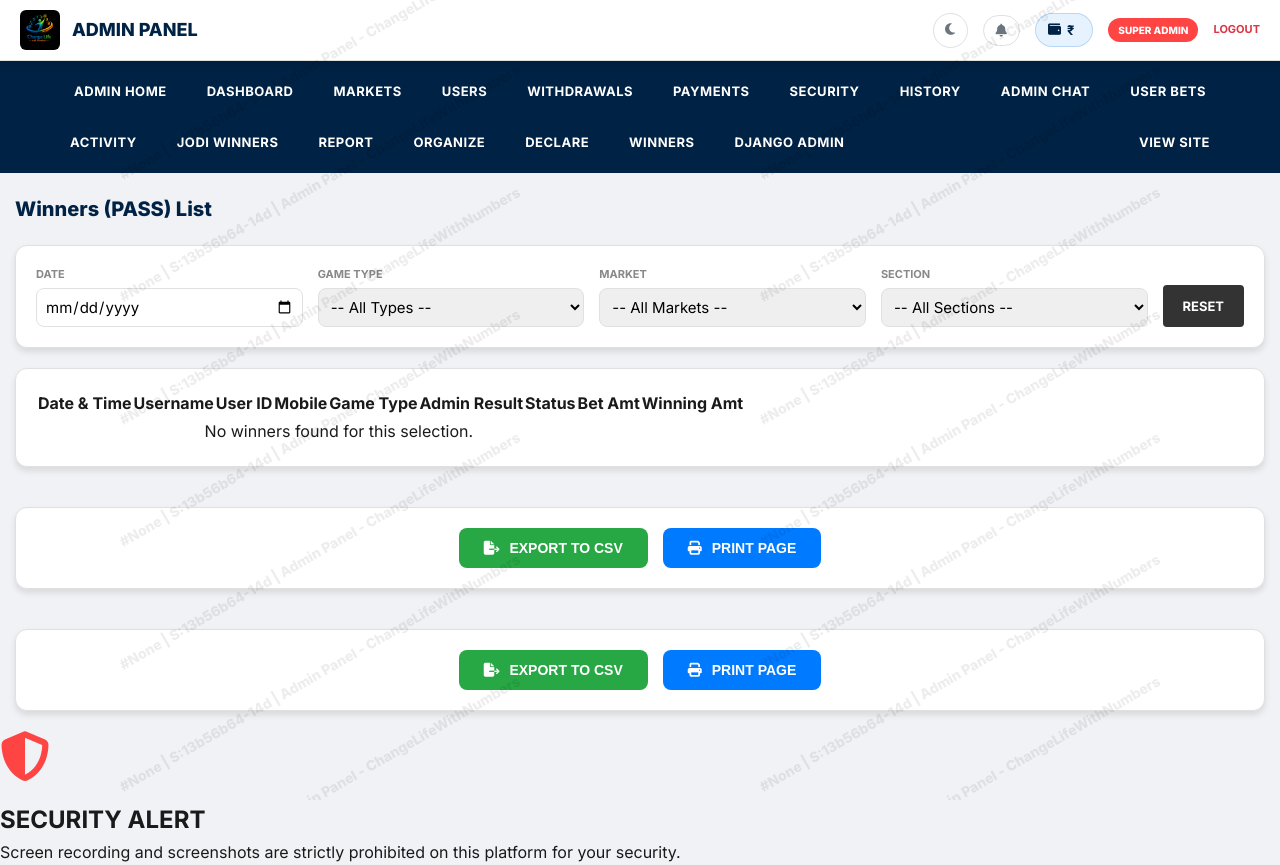
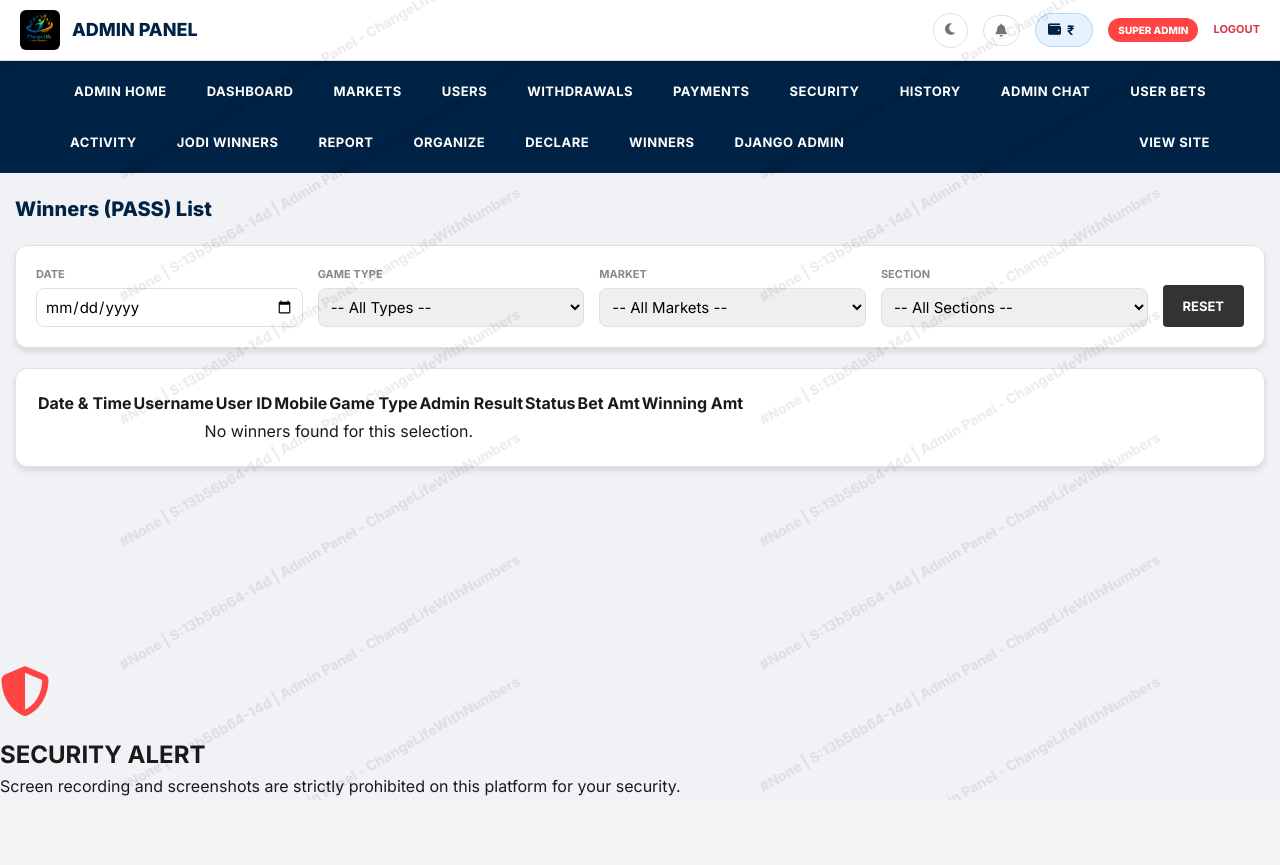
Before and after one commit to KAMALAKAR810/Kamalakar-project, a Django app: template templates/admin_winners.html in a window 1280 px wide. After the commit the page ends 800 px from the top, so only its background shows below. Run offline with Django 5.2, Linux system fonts and the light colour scheme; the template is opened without the code that fills it, so the values that code supplies are empty.

Commit message:
20-04-2026-31

```diff
--- a/templates/admin_winners.html
+++ b/templates/admin_winners.html
@@ -162,14 +162,4 @@
         </table>
     </div>
 </div>
-{% block admin_action_footer %}
-<div class="admin-action-footer">
-  <button onclick="exportCurrentPage()" class="btn-action-bottom export-btn-bottom">
-    <i class="fas fa-file-export"></i> EXPORT TO CSV
-  </button>
-  <button onclick="window.print()" class="btn-action-bottom print-btn-bottom">
-    <i class="fas fa-print"></i> PRINT PAGE
-  </button>
-</div>
 {% endblock %}
-{% endblock %}
```
Also changed, not shown: templates/admin_bet_history.html (+0 -10 lines).
